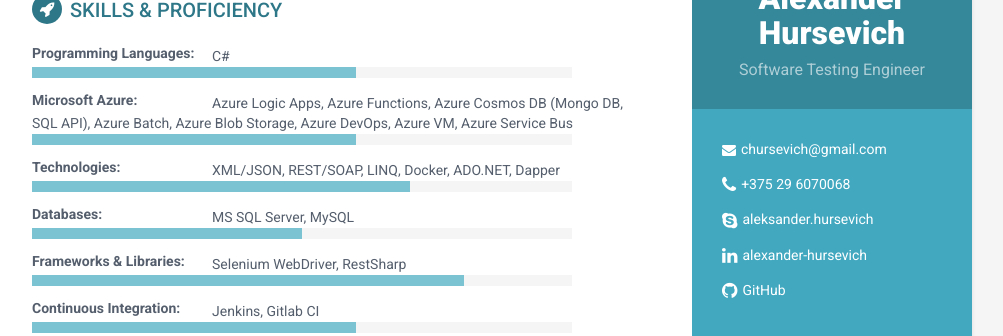
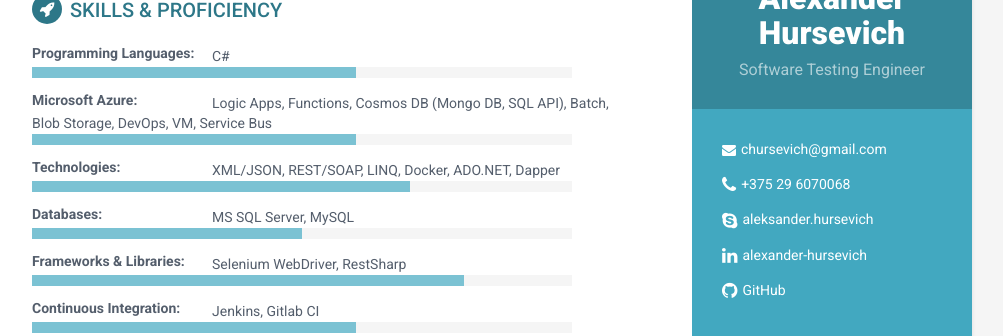
Before and after one commit to alexhurs/alexhurs.github.io, a Jekyll site: the page built from index.html, in a window 1280 px wide, cut to the strip 194-530 px from the top of the page. Shown: the whole strip, without its empty margins (168-1171 px from the left). Built offline with Jekyll 4.4.1, drawn with Linux system fonts in a browser that asks for light colours.

Commit message:
Update skills.yml

```diff
--- a/_data/skills.yml
+++ b/_data/skills.yml
@@ -4,7 +4,7 @@
   level: 60%
 - skill:
   category: Microsoft Azure
-  name: Azure Logic Apps, Azure Functions, Azure Cosmos DB (Mongo DB, SQL API), Azure Batch, Azure Blob Storage, Azure DevOps, Azure VM, Azure Service Bus
+  name: Logic Apps, Functions, Cosmos DB (Mongo DB, SQL API), Batch, Blob Storage, DevOps, VM, Service Bus
   level: 60%
 - skill:
   category: Technologies
```
